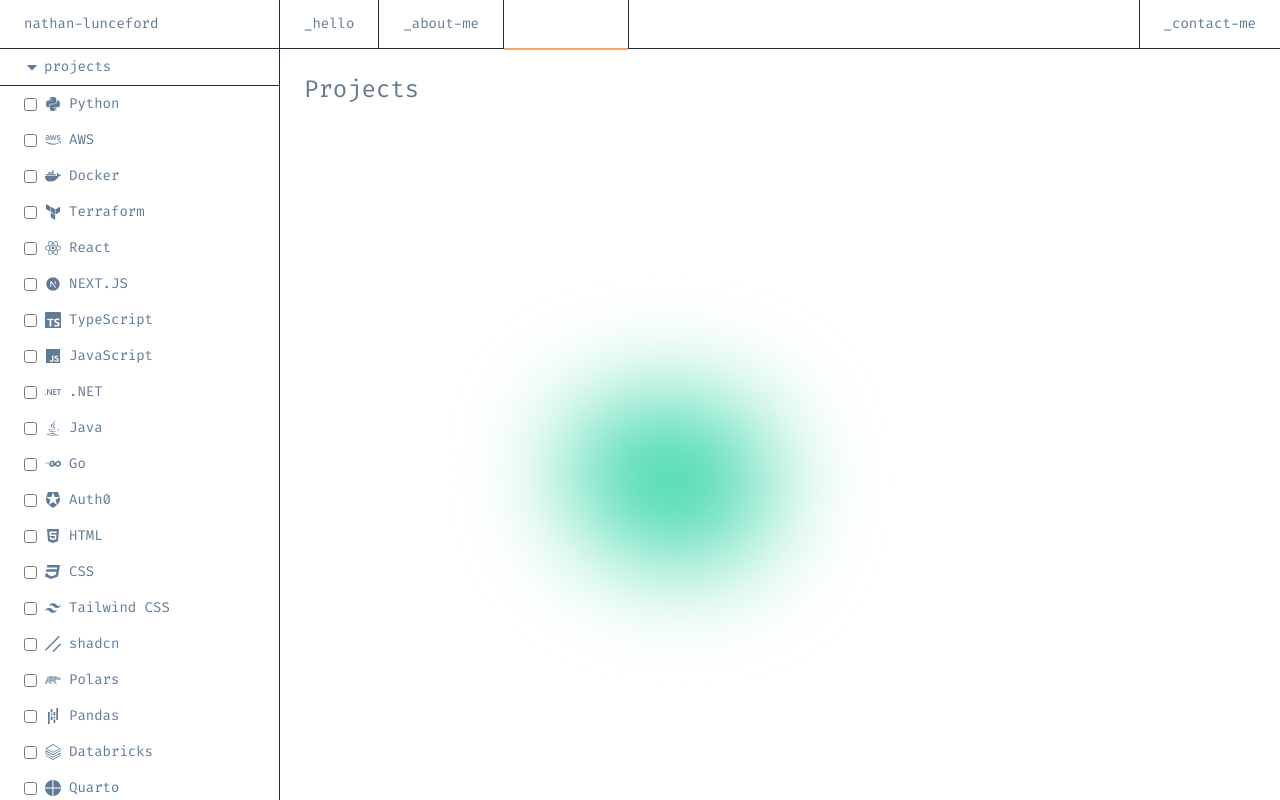
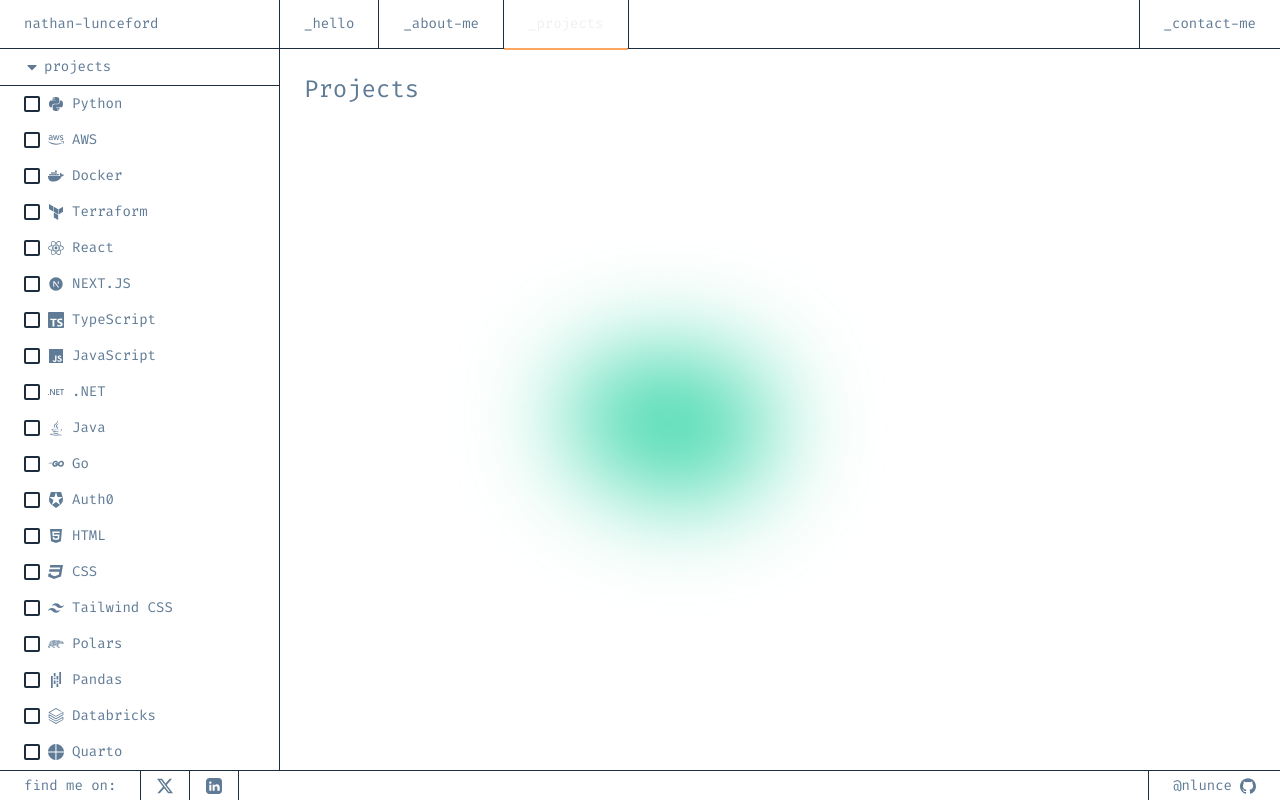
Before and after one commit to nlunce/portfolio, a Next.js app: page /projects in a window 1280 px wide. Built offline with nearby package versions, Linux system fonts and the light colour scheme.

Commit message:
style for checkboxes

```diff
--- a/app/globals.css
+++ b/app/globals.css
@@ -9,6 +9,7 @@
   --accent-secondary: #fea55f; /* Secondary accent color */
   --accent-tertiary: #43d9ad; /* Tertiary accent color */
   --border: #1e2d3d; /* Border color */
+  --off-white: #f2f0ef;
 }
 
 @media (prefers-color-scheme: dark) {
@@ -19,6 +20,7 @@
     --accent-secondary: #fea55f; /* Secondary accent color */
     --accent-tertiary: #43d9ad; /* Tertiary accent color */
     --border: #1e2d3d; /* Border color */
+    --off-white: #f2f0ef;
   }
 }
 
--- a/app/page.tsx
+++ b/app/page.tsx
@@ -3,11 +3,11 @@
 export default function Home() {
   return (
     <section className='flex h-full md:h-auto flex-col items-start justify-center text-foreground p-10 pt-20 md:px-28 md:py-32 lg:pl-64 lg:pt-48'>
-      <p className=' text-xl md:text-sm lg:text-base text-white'>
+      <p className=' text-xl md:text-sm lg:text-base text-off-white'>
         Hi all. I am
       </p>
 
-      <h1 className=' text-6xl md:text-5xl lg:text-6xl text-white w-[80%] '>
+      <h1 className=' text-6xl md:text-5xl lg:text-6xl text-off-white w-[80%] '>
         Nathan Lunceford
       </h1>
 
--- a/components/Footer.tsx
+++ b/components/Footer.tsx
@@ -9,7 +9,7 @@ const leftSocialLinks = [
     className:
       'flex items-center justify-center w-20 h-full border-r border-border bg-background ',
     icon: (
-      <BsTwitterX className='h-4 w-4 text-foreground hover:text-white transition-colors hover:scale-110' />
+      <BsTwitterX className='h-4 w-4 text-foreground hover:text-off-white transition-colors hover:scale-110' />
     ),
   },
   {
@@ -21,7 +21,7 @@ const leftSocialLinks = [
         xmlns='http://www.w3.org/2000/svg'
         fill='currentColor'
         viewBox='0 0 24 24'
-        className='h-4 w-4 text-foreground hover:text-white transition-colors hover:scale-110'
+        className='h-4 w-4 text-foreground hover:text-off-white transition-colors hover:scale-110'
       >
         <path d='M19 0h-14c-2.76 0-5 2.24-5 5v14c0 2.76 2.24 5 5 5h14c2.76 0 5-2.24 5-5v-14c0-2.76-2.24-5-5-5zm-11 19h-3v-9h3v9zm-1.5-10.28c-.97 0-1.75-.78-1.75-1.75s.78-1.75 1.75-1.75 1.75.78 1.75 1.75-.78 1.75-1.75 1.75zm13.5 10.28h-3v-4.5c0-1.11-.9-2-2-2s-2 .89-2 2v4.5h-3v-9h3v1.27c.88-1.2 2.22-1.77 3.5-1.77 2.21 0 4 1.79 4 4v5.5z' />
       </svg>
@@ -46,7 +46,7 @@ export default function Footer() {
             href={href}
             target='_blank'
             rel='noopener noreferrer'
-            className='flex items-center justify-center h-full px-4 border-r border-border hover:text-white'
+            className='flex items-center justify-center h-full px-4 border-r border-border hover:text-off-white'
           >
             {icon}
           </Link>
@@ -59,7 +59,7 @@ export default function Footer() {
           href='https://github.com/nlunce'
           target='_blank'
           rel='noopener noreferrer'
-          className='flex items-center hover:scale-105 transition-transform hover:text-white'
+          className='flex items-center hover:scale-105 transition-transform hover:text-off-white'
         >
           {/* GitHub Text */}
           <span>@nlunce</span>
--- a/components/Navbar.tsx
+++ b/components/Navbar.tsx
@@ -28,7 +28,7 @@ const socialLinks = [
     className:
       'flex items-center justify-center w-20 h-full border-r border-border bg-background ',
     icon: (
-      <BsTwitterX className='h-6 w-6 text-foreground hover:text-white transition-colors' />
+      <BsTwitterX className='h-6 w-6 text-foreground hover:text-off-white transition-colors' />
     ),
   },
   {
@@ -40,7 +40,7 @@ const socialLinks = [
         xmlns='http://www.w3.org/2000/svg'
         fill='currentColor'
         viewBox='0 0 24 24'
-        className='h-6 w-6 text-foreground hover:text-white transition-colors'
+        className='h-6 w-6 text-foreground hover:text-off-white transition-colors'
       >
         <path d='M19 0h-14c-2.76 0-5 2.24-5 5v14c0 2.76 2.24 5 5 5h14c2.76 0 5-2.24 5-5v-14c0-2.76-2.24-5-5-5zm-11 19h-3v-9h3v9zm-1.5-10.28c-.97 0-1.75-.78-1.75-1.75s.78-1.75 1.75-1.75 1.75.78 1.75 1.75-.78 1.75-1.75 1.75zm13.5 10.28h-3v-4.5c0-1.11-.9-2-2-2s-2 .89-2 2v4.5h-3v-9h3v1.27c.88-1.2 2.22-1.77 3.5-1.77 2.21 0 4 1.79 4 4v5.5z' />
       </svg>
@@ -54,7 +54,7 @@ const socialLinks = [
         xmlns='http://www.w3.org/2000/svg'
         fill='currentColor'
         viewBox='0 0 24 24'
-        className='h-6 w-6 text-foreground hover:text-white transition-colors'
+        className='h-6 w-6 text-foreground hover:text-off-white transition-colors'
       >
         <path d='M12 .297c-6.63 0-12 5.373-12 12 0 5.302 3.438 9.8 8.205 11.387.6.113.82-.258.82-.577v-2.234c-3.338.724-4.033-1.416-4.033-1.416-.546-1.387-1.333-1.757-1.333-1.757-1.089-.744.084-.729.084-.729 1.205.084 1.838 1.236 1.838 1.236 1.07 1.835 2.809 1.305 3.495.998.108-.775.418-1.305.763-1.605-2.665-.3-5.466-1.334-5.466-5.93 0-1.31.468-2.381 1.235-3.221-.123-.302-.535-1.523.117-3.176 0 0 1.008-.322 3.3 1.23a11.52 11.52 0 013.003-.404c1.018.005 2.042.138 3.003.404 2.292-1.552 3.3-1.23 3.3-1.23.653 1.653.241 2.874.118 3.176.768.84 1.235 1.911 1.235 3.221 0 4.609-2.803 5.625-5.476 5.921.43.37.815 1.102.815 2.222v3.293c0 .319.218.694.825.577C20.565 22.092 24 17.593 24 12.297c0-6.627-5.373-12-12-12z' />
       </svg>
@@ -95,7 +95,7 @@ export default function Navbar() {
               <Link
                 href={href}
                 className={`text-foreground text-sm hover:text-accent transition ${
-                  active ? 'text-white' : ''
+                  active ? 'text-off-white' : ''
                 }`}
               >
                 {label}
@@ -113,7 +113,7 @@ export default function Navbar() {
         <Link
           href='/contact-me'
           className={`text-foreground text-sm  hover:text-accent transition ${
-            pathname === '/contact-me' ? 'text-white' : ''
+            pathname === '/contact-me' ? 'text-off-white' : ''
           }`}
         >
           _contact-me
@@ -142,7 +142,7 @@ export default function Navbar() {
                 <Link
                   key={href}
                   href={href}
-                  className={`text-foreground text-md border-b border-border pl-5 py-4 text-white hover:text-accent ${
+                  className={`text-foreground text-md border-b border-border pl-5 py-4 text-off-white hover:text-accent ${
                     active ? 'text-accent-secondary' : ''
                   }`}
                   onClick={() => setIsOpen(false)}
--- a/components/sidebar/ProjectsSidebar.tsx
+++ b/components/sidebar/ProjectsSidebar.tsx
@@ -13,15 +13,12 @@ import {
   FaHtml5,
   FaCss3,
   FaJava,
-  FaGithub,
 } from 'react-icons/fa';
-import { DiMarkdown } from 'react-icons/di';
 import { RiNextjsFill, RiTailwindCssFill } from 'react-icons/ri';
-import { FaGolang } from 'react-icons/fa6';
+import { FaGolang, FaCheck } from 'react-icons/fa6';
 import {
   SiAuth0,
   SiTerraform,
-  SiShadcnui,
   SiQuarto,
   SiPandas,
   SiPolars,
@@ -63,17 +60,12 @@ const techItems: TechItem[] = [
   { name: 'HTML', Icon: FaHtml5 },
   { name: 'CSS', Icon: FaCss3 },
   { name: 'Tailwind CSS', Icon: RiTailwindCssFill },
-  { name: 'shadcn', Icon: SiShadcnui },
 
   // Data / Scripting Tools
   { name: 'Polars', Icon: SiPolars },
   { name: 'Pandas', Icon: SiPandas },
   { name: 'Databricks', Icon: SiDatabricks },
   { name: 'Quarto', Icon: SiQuarto },
-
-  // Misc / Utilities
-  { name: 'Markdown', Icon: DiMarkdown },
-  { name: 'GitHub', Icon: FaGithub },
 ];
 
 export default function ProjectsSidebar() {
@@ -96,8 +88,32 @@ export default function ProjectsSidebar() {
 
         {/* Mapped tech items */}
         {techItems.map(({ name, Icon, defaultChecked }, idx) => (
-          <div key={idx} className='flex items-center space-x-2 px-6 py-2'>
-            <input type='checkbox' defaultChecked={defaultChecked} />
+          <div key={idx} className='flex items-center gap-2 px-6 py-2'>
+            <label className='relative flex items-center'>
+              {/* Hidden Checkbox */}
+              <input
+                type='checkbox'
+                defaultChecked={defaultChecked}
+                className='
+                  peer relative appearance-none w-4 h-4 border-2 border-border rounded-sm bg-background
+                  checked:bg-foreground checked:border-transparent focus:outline-none focus:ring-2 focus:ring-offset-0 focus:ring-border
+                '
+              />
+
+              {/* Centered Check Icon */}
+              <svg
+                className='absolute w-4 h-4 hidden peer-checked:block text-off-white pointer-events-none'
+                xmlns='http://www.w3.org/2000/svg'
+                viewBox='0 0 24 24'
+                fill='none'
+                stroke='currentColor'
+                strokeWidth='3'
+                strokeLinecap='round'
+                strokeLinejoin='round'
+              >
+                <path d='M5 12l5 5L20 7' />
+              </svg>
+            </label>
             <Icon />
             <span className='text-sm text-foreground'>{name}</span>
           </div>
--- a/tailwind.config.ts
+++ b/tailwind.config.ts
@@ -15,6 +15,7 @@ export default {
         'accent-secondary': 'var(--accent-secondary)',
         'accent-tertiary': 'var(--accent-tertiary)',
         border: 'var(--border)', // Border color
+        'off-white': 'var(--off-white)',
       },
     },
   },
```
